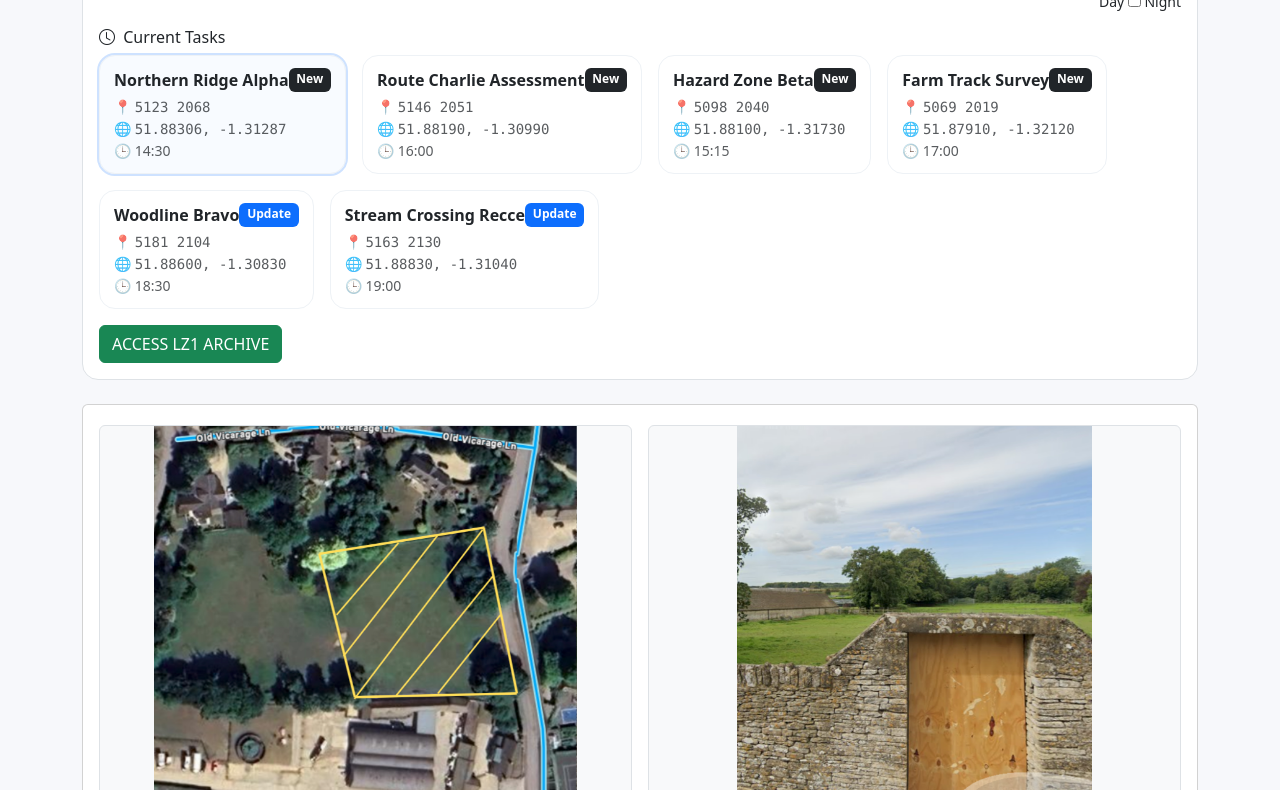
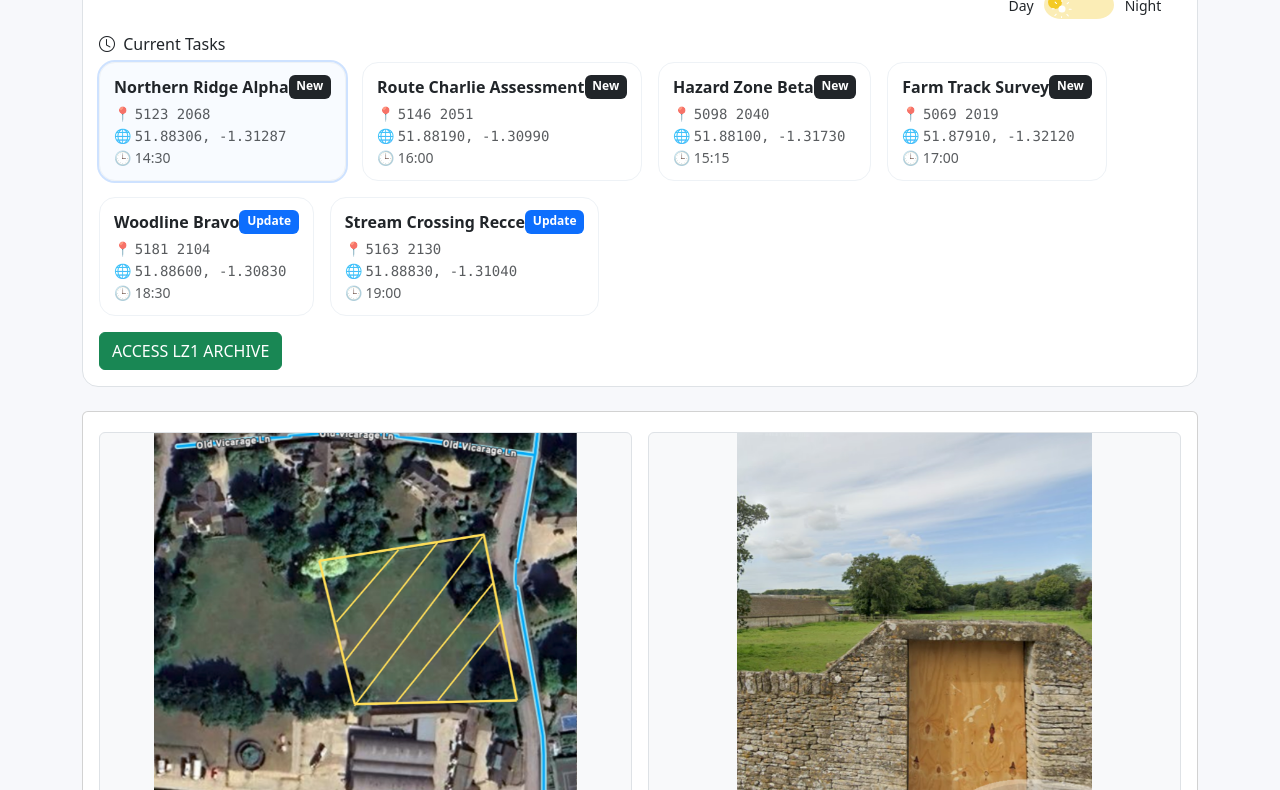
Before and after one commit to hostang/DefenceHackathon, a plain HTML site: page templates/index.html in a window 1280 px wide. Shown: the part 92-882 px from the top of the page. Drawn offline with nearby package versions, Linux system fonts and the light colour scheme.

Commit message:
Update styles.css

```diff
--- a/static/styles.css
+++ b/static/styles.css
@@ -5,3 +5,178 @@ body{ background:#f7f8fb }
 .task:hover{ background:#f9fbff }
 .task.active{ outline:2px solid #0d6efd33; background:#f8fbff }
 .progress-thin{ height:.5rem }
+
+/* day night toggle button - i am using it as it is open source from Code Pen*/
+.theme {
+	display: flex;
+	align-items: center;
+	-webkit-tap-highlight-color: transparent;
+}
+.theme__fill,
+.theme__icon {
+	transition: transform var(--transDur) ease-in-out;
+}
+.theme__fill {
+	background-color: var(--bg);
+	display: block;
+	mix-blend-mode: difference;
+	position: fixed;
+	inset: 0;
+	height: 100%;
+	transform: translateX(-100%);
+}
+.theme__icon,
+.theme__toggle {
+	z-index: 1;
+}
+.theme__icon,
+.theme__icon-part {
+	position: absolute;
+}
+.theme__icon {
+	display: block;
+	top: 0.75em;
+	left: 0.75em;
+	width: 1em;
+	height: 1em;
+}
+.theme__icon-part {
+	border-radius: 50%;
+	box-shadow: 0.4em -0.4em 0 0.5em hsl(0,0%,100%) inset;
+	top: calc(50% - 0.5em);
+	left: calc(50% - 0.5em);
+	width: 1em;
+	height: 1em;
+	transition:
+		box-shadow var(--transDur) ease-in-out,
+		opacity var(--transDur) ease-in-out,
+		transform var(--transDur) ease-in-out;
+	transform: scale(0.5);
+}
+.theme__icon-part ~ .theme__icon-part {
+	background-color: hsl(0,0%,100%);
+	border-radius: 0.05em;
+	box-shadow: none;
+	top: 50%;
+	left: calc(50% - 0.05em);
+	transform: rotate(0deg) translateY(0.5em);
+	transform-origin: 50% 0;
+	width: 0.1em;
+	height: 0.2em;
+}
+.theme__icon-part:nth-child(3) {
+	transform: rotate(45deg) translateY(0.5em);
+}
+.theme__icon-part:nth-child(4) {
+	transform: rotate(90deg) translateY(0.5em);
+}
+.theme__icon-part:nth-child(5) {
+	transform: rotate(135deg) translateY(0.5em);
+}
+.theme__icon-part:nth-child(6) {
+	transform: rotate(180deg) translateY(0.5em);
+}
+.theme__icon-part:nth-child(7) {
+	transform: rotate(225deg) translateY(0.5em);
+}
+.theme__icon-part:nth-child(8) {
+	transform: rotate(270deg) translateY(0.5em);
+}
+.theme__icon-part:nth-child(9) {
+	transform: rotate(315deg) translateY(0.5em);
+}
+.theme__label,
+.theme__toggle,
+.theme__toggle-wrap {
+	position: relative;
+}
+.theme__toggle,
+.theme__toggle:before {
+	display: block;
+}
+.theme__toggle {
+	background-color: hsl(48,90%,85%);
+	border-radius: 25% / 50%;
+	box-shadow: 0 0 0 0.125em var(--primaryT);
+	padding: 0.25em;
+	width: 5em;
+	height: 2em;
+	-webkit-appearance: none;
+	appearance: none;
+	transition:
+		background-color var(--transDur) ease-in-out,
+		box-shadow 0.15s ease-in-out,
+		transform var(--transDur) ease-in-out;
+}
+.theme__toggle:before {
+	background-color: hsl(48,90%,55%);
+	border-radius: 50%;
+	content: "";
+	width: 1em;
+	height: 1em;
+	transition:
+		background-color var(--transDur) ease-in-out,
+		transform var(--transDur) ease-in-out;
+}
+.theme__toggle:focus {
+	box-shadow: 0 0 0 0.125em var(--primary);
+	outline: transparent;
+}
+
+/* Checked */
+.theme__toggle:checked {
+	background-color: hsl(198,90%,15%);
+}
+.theme__toggle:checked:before,
+.theme__toggle:checked ~ .theme__icon {
+	transform: translateX(3em);
+}
+.theme__toggle:checked:before {
+	background-color: hsl(198,90%,55%);
+}
+.theme__toggle:checked ~ .theme__fill {
+	transform: translateX(0);
+}
+.theme__toggle:checked ~ .theme__icon .theme__icon-part:nth-child(1) {
+	box-shadow: 0.2em -0.2em 0 0.2em hsl(0,0%,100%) inset;
+	transform: scale(1);
+}
+.theme__toggle:checked ~ .theme__icon .theme__icon-part ~ .theme__icon-part {
+	opacity: 0;
+}
+.theme__toggle:checked ~ .theme__icon .theme__icon-part:nth-child(2) {
+	transform: rotate(45deg) translateY(0.8em);
+}
+.theme__toggle:checked ~ .theme__icon .theme__icon-part:nth-child(3) {
+	transform: rotate(90deg) translateY(0.8em);
+}
+.theme__toggle:checked ~ .theme__icon .theme__icon-part:nth-child(4) {
+	transform: rotate(135deg) translateY(0.8em);
+}
+.theme__toggle:checked ~ .theme__icon .theme__icon-part:nth-child(5) {
+	transform: rotate(180deg) translateY(0.8em);
+}
+.theme__toggle:checked ~ .theme__icon .theme__icon-part:nth-child(6) {
+	transform: rotate(225deg) translateY(0.8em);
+}
+.theme__toggle:checked ~ .theme__icon .theme__icon-part:nth-child(7) {
+	transform: rotate(270deg) translateY(0.8em);
+}
+.theme__toggle:checked ~ .theme__icon .theme__icon-part:nth-child(8) {
+	transform: rotate(315deg) translateY(0.8em);
+}
+.theme__toggle:checked ~ .theme__icon .theme__icon-part:nth-child(9) {
+	transform: rotate(360deg) translateY(0.8em);
+}
+.theme__toggle-wrap {
+	margin: 0 0.75em;
+}
+
+@supports selector(:focus-visible) {
+	.theme__toggle:focus {
+		box-shadow: 0 0 0 0.125em var(--primaryT);
+	}
+	.theme__toggle:focus-visible {
+		box-shadow: 0 0 0 0.125em var(--primary);
+	}
+}
```
